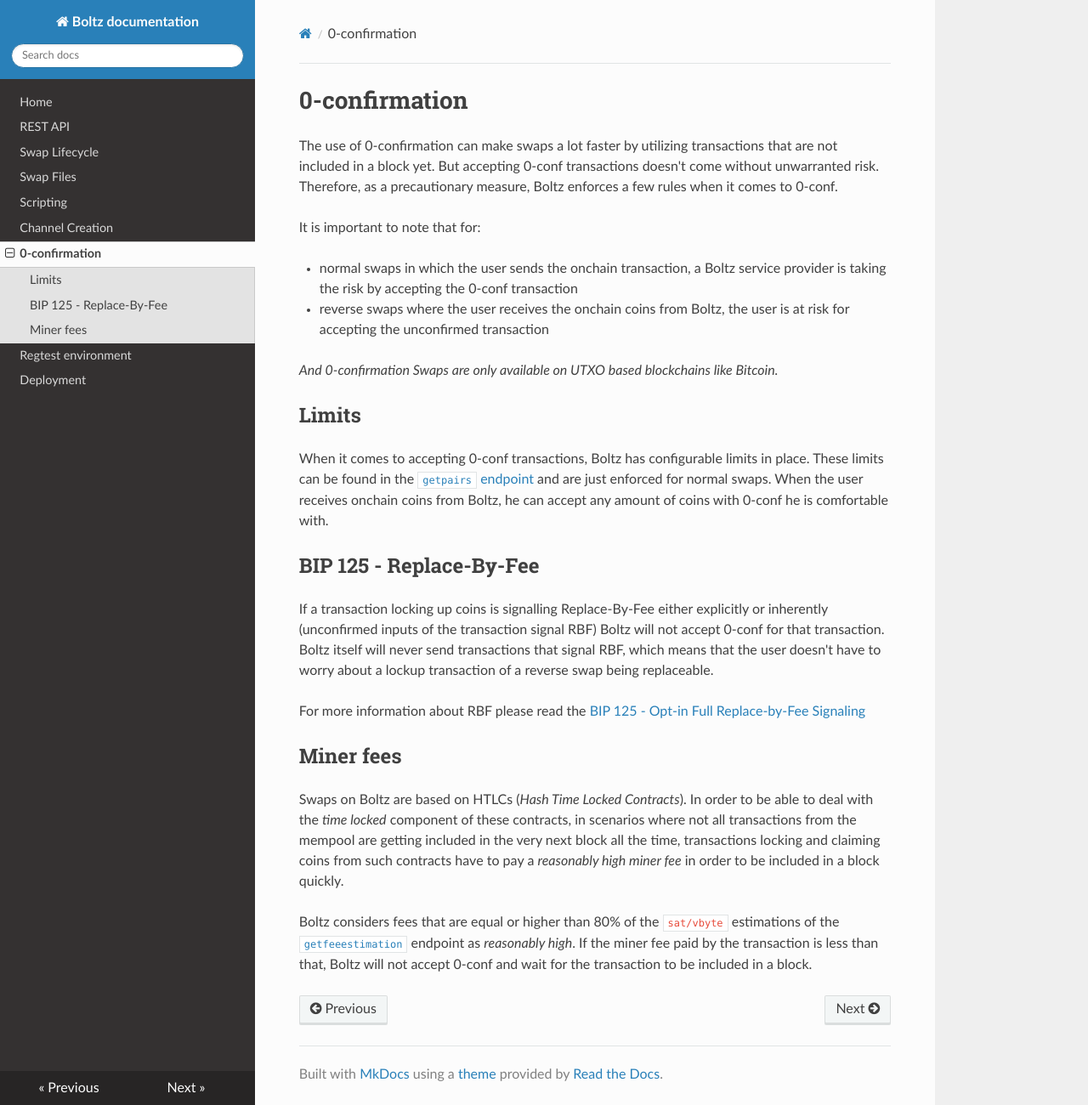
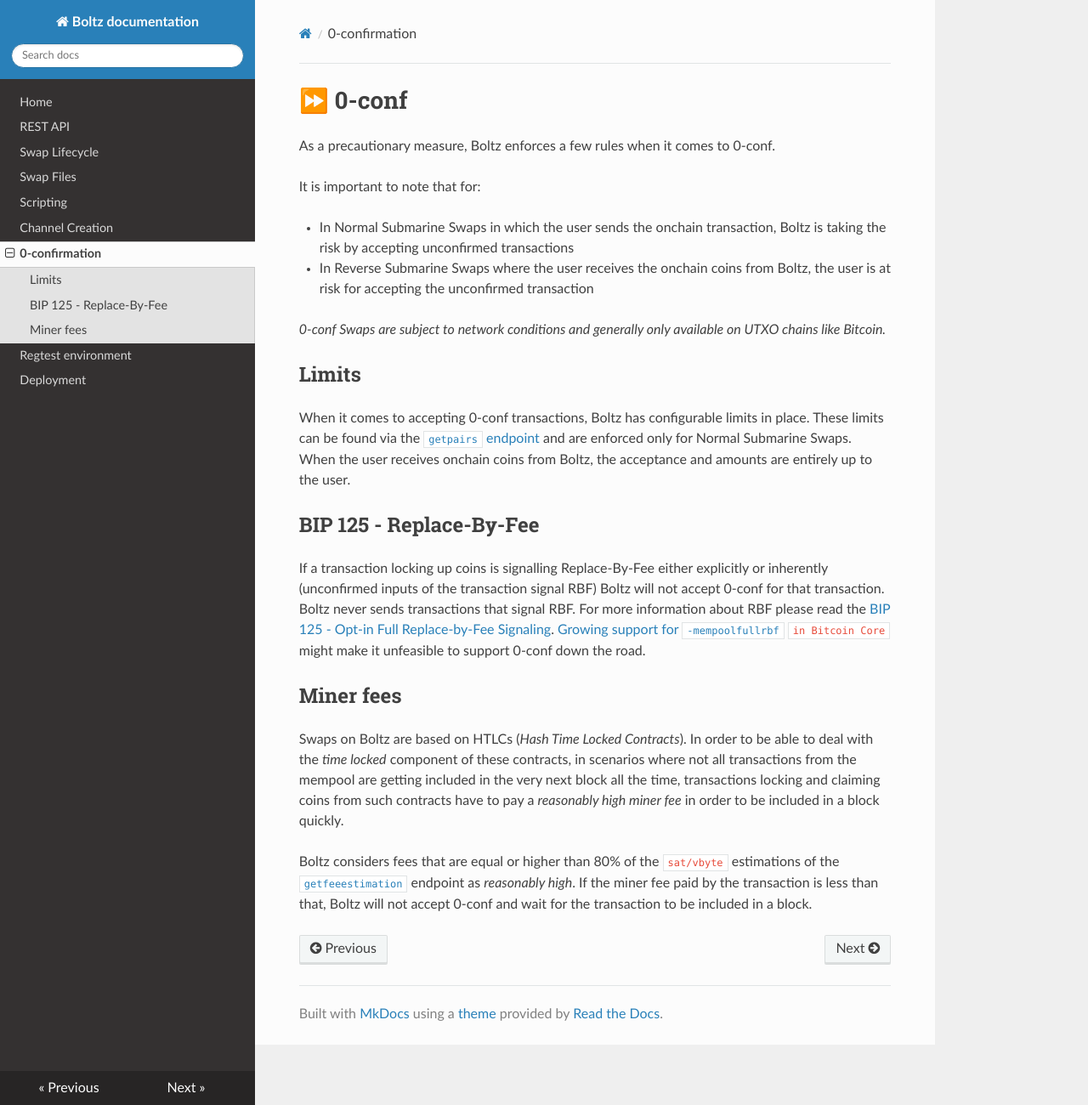
Before and after one commit to BoltzExchange/boltz-backend, an MkDocs documentation site: the page built from docs/0-confirmation.md, in a window 1280 px wide and 1300 px high. Shown: the whole window at 85% size. Built offline with MkDocs 1.6.1, drawn with Linux system fonts in a browser that asks for light colours; nearby versions of some CDN libraries.

Commit message:
GITBOOK-31: change request with no subject merged in GitBook

```diff
--- a/docs/0-confirmation.md
+++ b/docs/0-confirmation.md
@@ -1,26 +1,31 @@
-# 0-confirmation
+---
+description: >-
+  The use of 0-conf can make swaps a lot faster by utilizing transactions that
+  are not included in a block yet. But accepting 0-conf transactions doesn't
+  come without unwarranted risk.
+---
 
-The use of 0-confirmation can make swaps a lot faster by utilizing transactions that are not included in a block yet. But accepting 0-conf transactions doesn't come without unwarranted risk. Therefore, as a precautionary measure, Boltz enforces a few rules when it comes to 0-conf.
+# ⏩ 0-conf
+
+As a precautionary measure, Boltz enforces a few rules when it comes to 0-conf.
 
 It is important to note that for:
 
-- normal swaps in which the user sends the onchain transaction, a Boltz service provider is taking the risk by accepting the 0-conf transaction
-- reverse swaps where the user receives the onchain coins from Boltz, the user is at risk for accepting the unconfirmed transaction
+* In Normal Submarine Swaps in which the user sends the onchain transaction, Boltz is taking the risk by accepting unconfirmed transactions
+* In Reverse Submarine Swaps where the user receives the onchain coins from Boltz, the user is at risk for accepting the unconfirmed transaction
 
-*And 0-confirmation Swaps are only available on UTXO based blockchains like Bitcoin.*
+_0-conf Swaps are subject to network conditions and generally only available on UTXO chains like Bitcoin._
 
 ## Limits
 
-When it comes to accepting 0-conf transactions, Boltz has configurable limits in place. These limits can be found in the [`getpairs` endpoint](/api/#getting-pairs) and are just enforced for normal swaps. When the user receives onchain coins from Boltz, he can accept any amount of coins with 0-conf he is comfortable with.
+When it comes to accepting 0-conf transactions, Boltz has configurable limits in place. These limits can be found via the [`getpairs` endpoint](../api/#getting-pairs) and are enforced only for Normal Submarine Swaps. When the user receives onchain coins from Boltz, the acceptance and amounts are entirely up to the user.
 
 ## BIP 125 - Replace-By-Fee
 
-If a transaction locking up coins is signalling Replace-By-Fee either explicitly or inherently (unconfirmed inputs of the transaction signal RBF) Boltz will not accept 0-conf for that transaction. Boltz itself will never send transactions that signal RBF, which means that the user doesn't have to worry about a lockup transaction of a reverse swap being replaceable.
-
-For more information about RBF please read the [BIP 125 - Opt-in Full Replace-by-Fee Signaling](https://github.com/bitcoin/bips/blob/master/bip-0125.mediawiki)
+If a transaction locking up coins is signalling Replace-By-Fee either explicitly or inherently (unconfirmed inputs of the transaction signal RBF) Boltz will not accept 0-conf for that transaction. Boltz never sends transactions that signal RBF. For more information about RBF please read the [BIP 125 - Opt-in Full Replace-by-Fee Signaling](https://github.com/bitcoin/bips/blob/master/bip-0125.mediawiki). [Growing support for `-mempoolfullrbf`](https://github.com/bitcoin/bitcoin/pull/28132) `in Bitcoin Core` might make it unfeasible to support 0-conf down the road.
 
 ## Miner fees
 
-Swaps on Boltz are based on HTLCs (*Hash Time Locked Contracts*). In order to be able to deal with the *time locked* component of these contracts, in scenarios where not all transactions from the mempool are getting included in the very next block all the time, transactions locking and claiming coins from such contracts have to pay a *reasonably high miner fee* in order to be included in a block quickly.
+Swaps on Boltz are based on HTLCs (_Hash Time Locked Contracts_). In order to be able to deal with the _time locked_ component of these contracts, in scenarios where not all transactions from the mempool are getting included in the very next block all the time, transactions locking and claiming coins from such contracts have to pay a _reasonably high miner fee_ in order to be included in a block quickly.
 
-Boltz considers fees that are equal or higher than 80% of the `sat/vbyte` estimations of the [`getfeeestimation`](/api/#getting-fee-estimations) endpoint as *reasonably high*. If the miner fee paid by the transaction is less than that, Boltz will not accept 0-conf and wait for the transaction to be included in a block.
+Boltz considers fees that are equal or higher than 80% of the `sat/vbyte` estimations of the [`getfeeestimation`](../api/#getting-fee-estimations) endpoint as _reasonably high_. If the miner fee paid by the transaction is less than that, Boltz will not accept 0-conf and wait for the transaction to be included in a block.
```
Also changed, not shown: docs/SUMMARY.md (+1 -1 lines).
